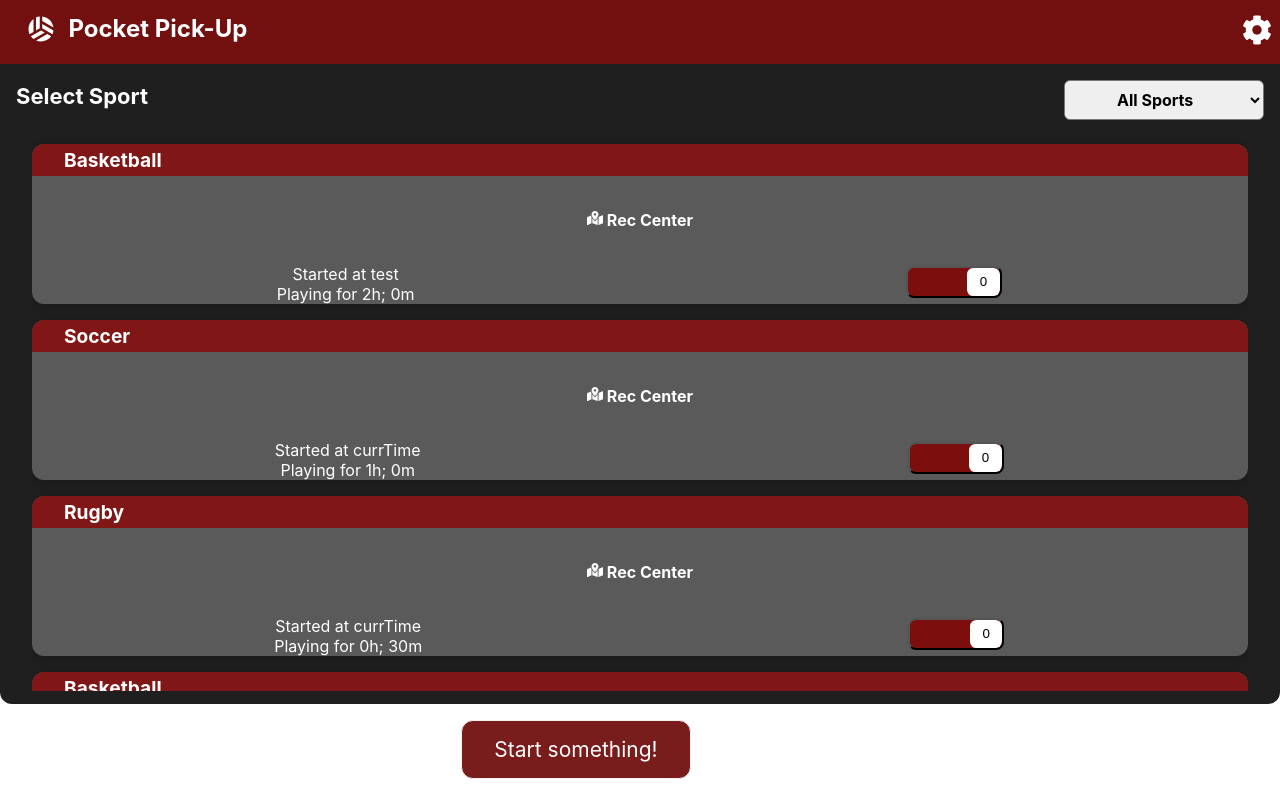
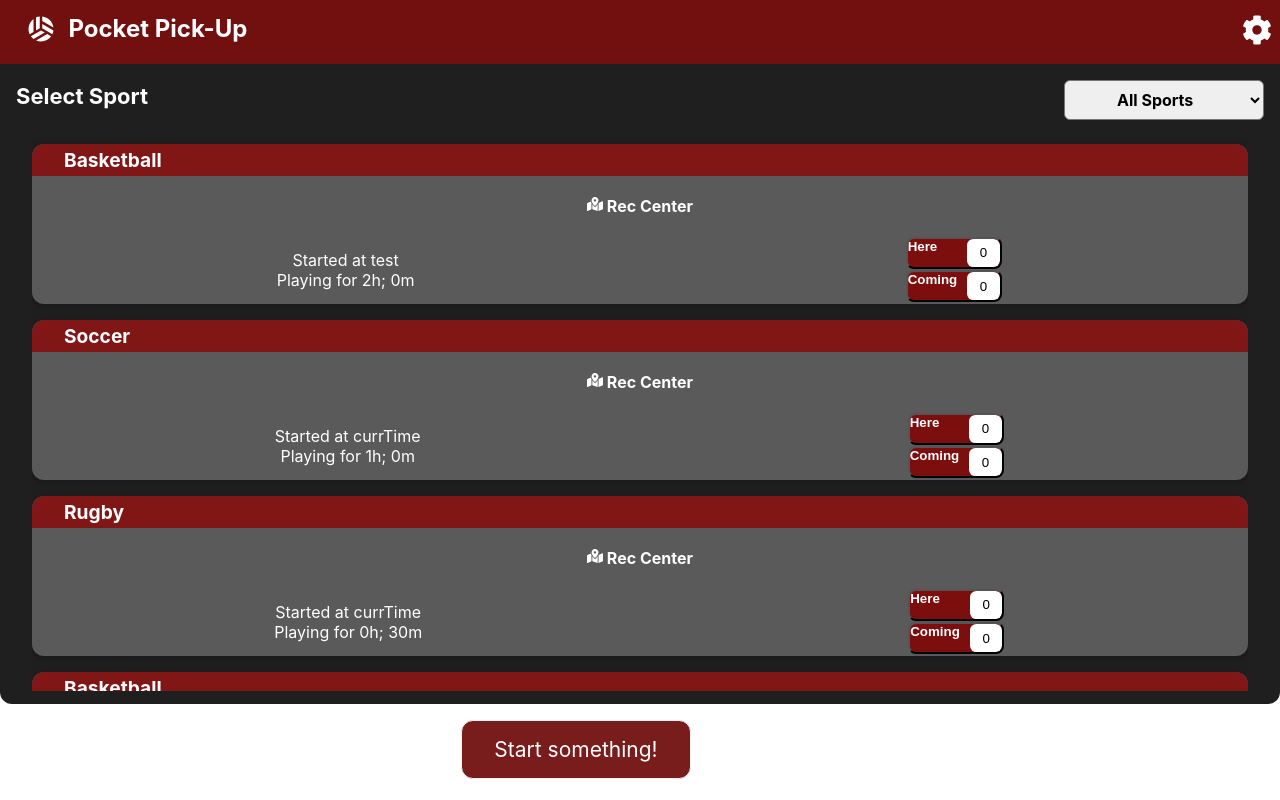
Before and after one commit to yusufelley/pickup, a React (Create React App) app in the folder web/: page / in a window 1280 px wide. Built offline with nearby package versions, Linux system fonts and the light colour scheme.

Commit message:
fix counter button

```diff
--- a/web/src/components/CounterButton.js
+++ b/web/src/components/CounterButton.js
@@ -1,25 +1,20 @@
 import React, { useState } from "react";
-import "./CounterButton.css";
+import "./CounterButton.css"
 
 const CounterButton = (props) => {
-  const [count, setCount] = useState(0);
-  const [toggled, toggle] = useState(false);
-  return (
-    <button
-      onClick={() => {
-        props.text === "Here" && toggled
-          ? setCount(count - 1)
-          : props.text === "Here"
-          ? setCount(count + 1)
-          : setCount(count - 1);
-        toggle(!toggled);
-      }}
-      className={toggled ? "CounterButton toggled" : "CounterButton"}
-    >
-      <div className="buttonName"> {props.text} </div>
-      <div className="buttonCounter"> {count} </div>
+    const [countHere, setCountHere] = useState(0);
+    const [countComing, setCountComing] = useState(0);
+    const [toggledHere, toggleHere] = useState(false);
+    const [toggledComing, toggleComing] = useState(false);
+    return (<div> <button  onClick={() => {if (toggledHere) {setCountHere(countHere - 1)} else {setCountHere(countHere + 1); if (toggledComing) {setCountComing(countComing - 1); toggleComing(!toggledComing)}}; toggleHere(!toggledHere);}} className={toggledHere ? "CounterButton toggled" : "CounterButton"}>
+        <div className="buttonName"> Here </div>
+        <div className="buttonCounter"> {countHere} </div>
     </button>
-  );
-};
+    <button  onClick={() => {if (toggledComing) {setCountComing(countComing - 1)} else {setCountComing(countComing + 1); if (toggledHere) {setCountHere(countHere - 1); toggleHere(!toggledHere)}}; toggleComing(!toggledComing);}} className={toggledComing ? "CounterButton toggled" : "CounterButton"}>
+        <div className="buttonName"> Coming </div>
+        <div className="buttonCounter"> {countComing} </div>
+    </button>
+    </div>)
+}
 
-export default CounterButton;
+export default CounterButton
```
Also changed, not shown: web/src/components/counterButton.js (deleted, +0 -20 lines).
